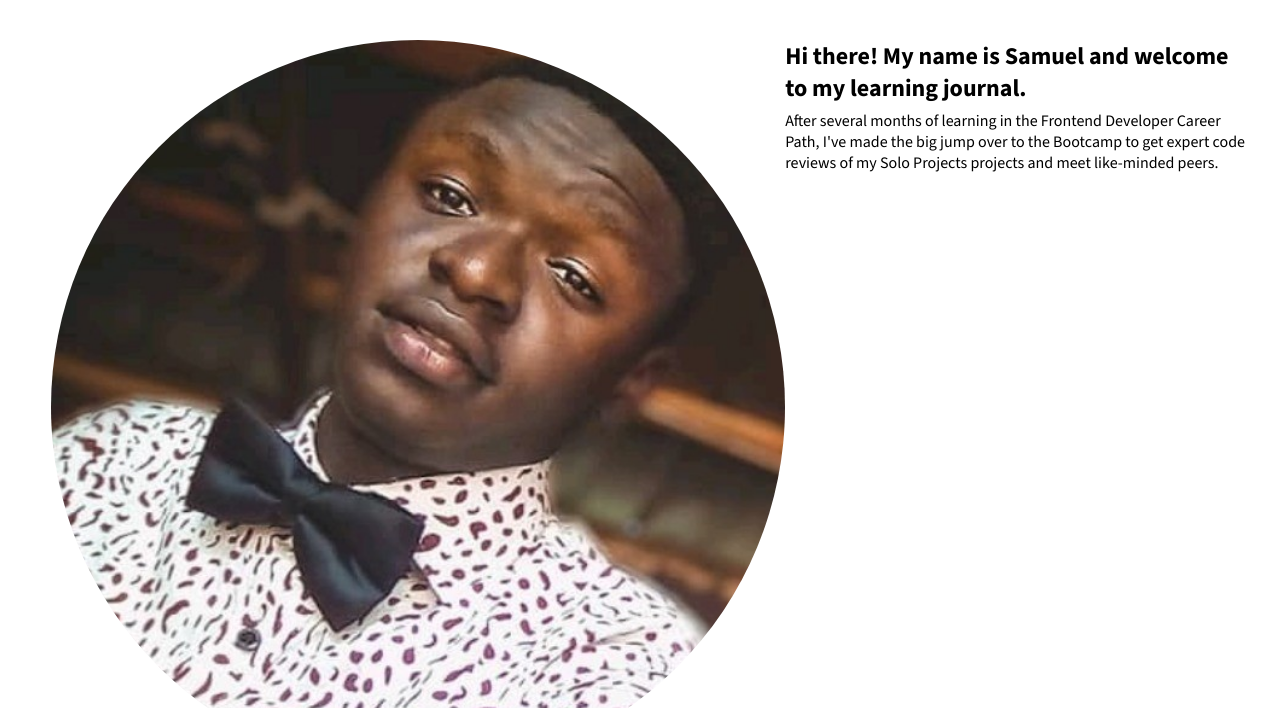
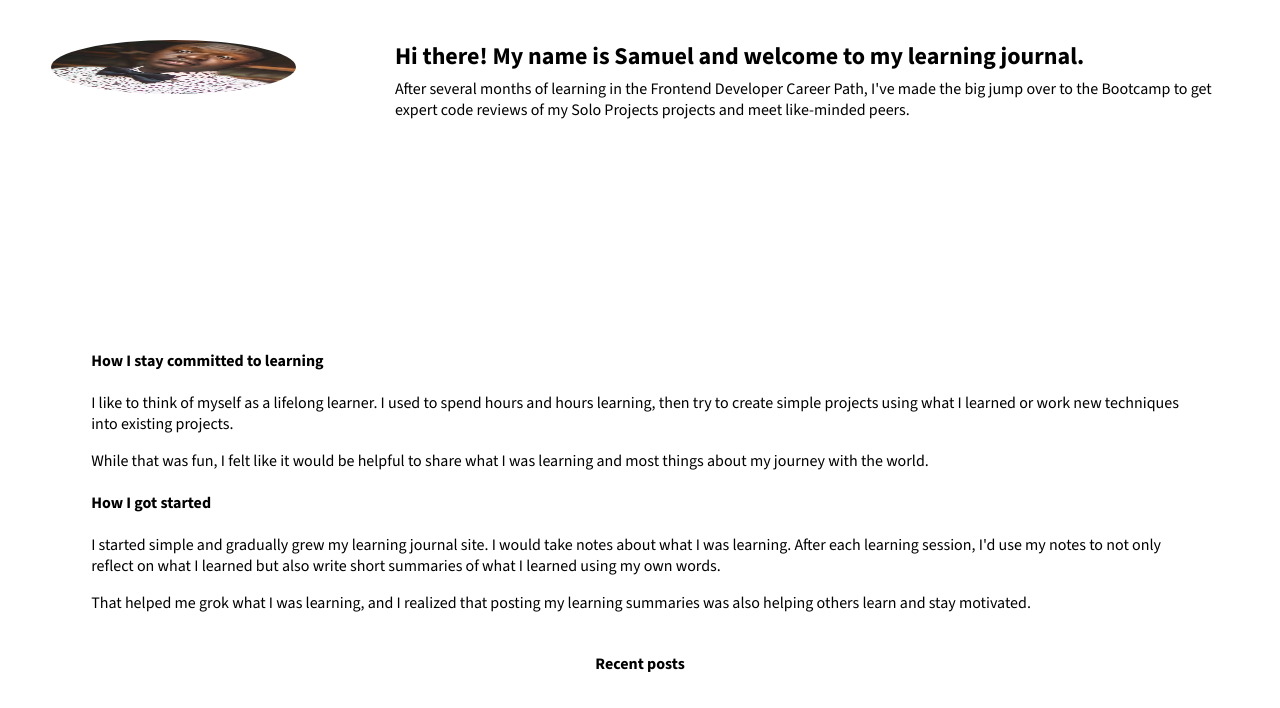
Before and after one commit to Samuelmusic1/Learning-Journal, a website built with Vite: page aboutpage.html in a window 1280 px wide. Shown: the part 82-790 px from the top of the page. Built offline with nearby package versions, Linux system fonts and the light colour scheme.

Commit message:
Update style.css

```diff
--- a/css/style.css
+++ b/css/style.css
@@ -307,8 +307,8 @@ footer > p:last-of-type {
 
     .devImg {
 
-    width: 100%;
-    height: 100%;
+    width: 20%;
+    height: 20%;
     border-radius: 100%;
     margin-left: 1.5em;
     }
```
